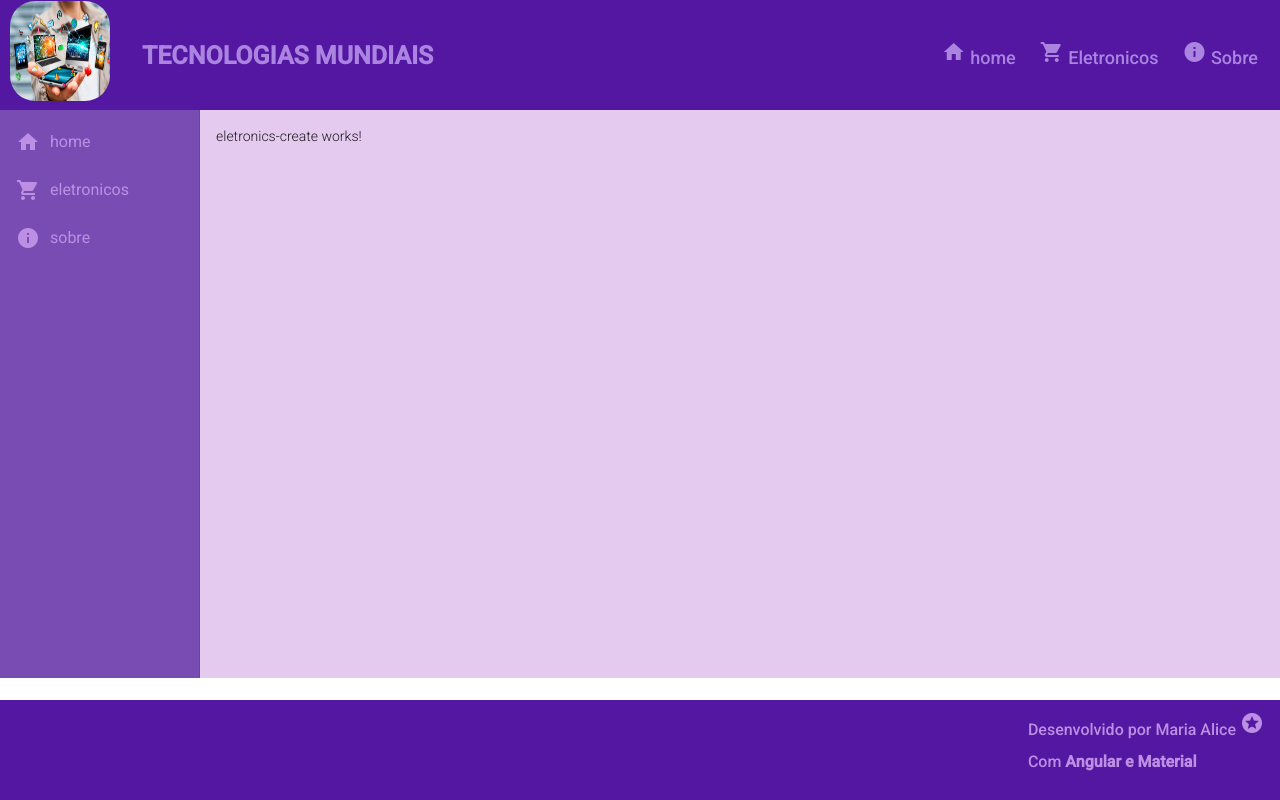
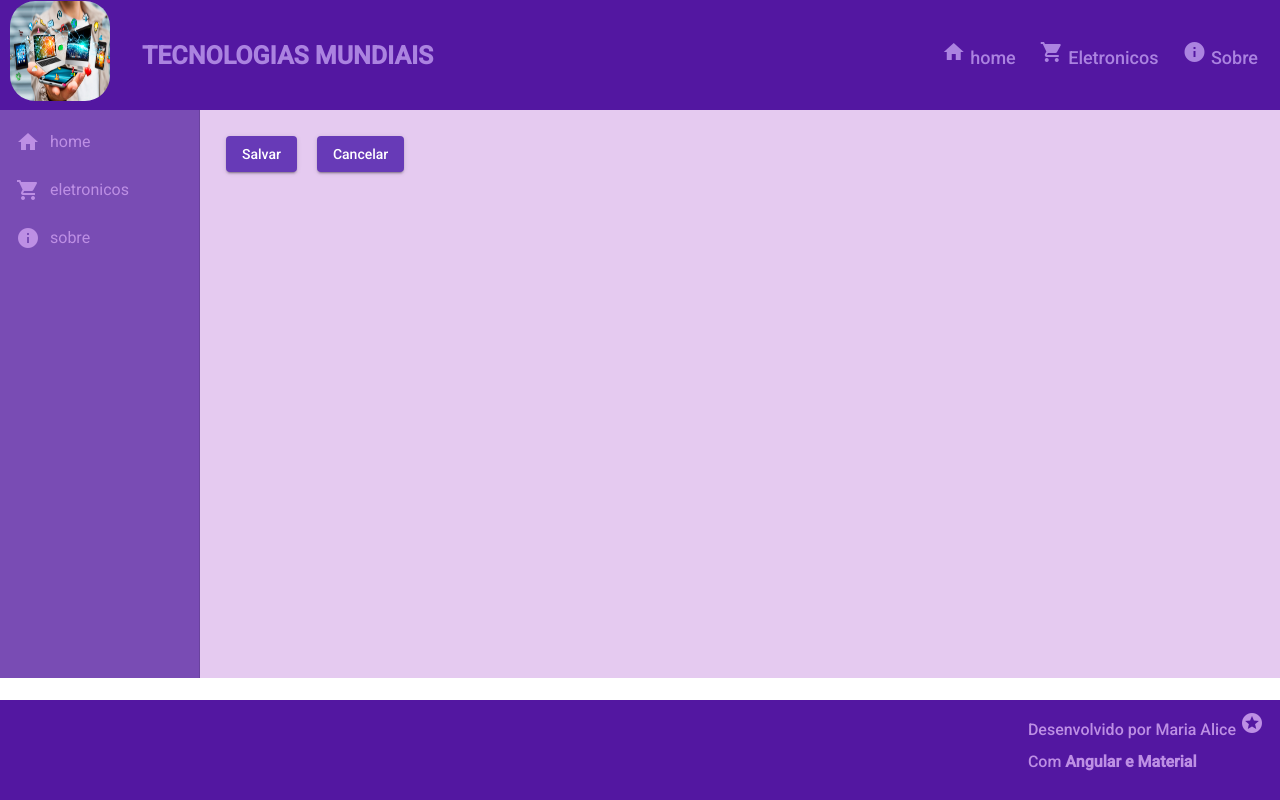
Before and after one commit to marialice-25/Angular, an Angular app in the folder frontend/: page /eletronics/create in a window 1280 px wide. Built offline with nearby package versions, Linux system fonts and the light colour scheme.

Commit message:
Add files via upload

```diff
--- a/frontend/src/app/app.module.ts
+++ b/frontend/src/app/app.module.ts
@@ -1,5 +1,6 @@
 import { NgModule } from '@angular/core';
 import { BrowserModule } from '@angular/platform-browser';
+import { HttpClientModule } from '@angular/common/http';
 
 import { AppRoutingModule } from './app-routing.module';
 import { AppComponent } from './app.component';
@@ -15,7 +16,8 @@ import { MatCardModule } from '@angular/material/card';
 import { AboutComponent } from './views/about/about.component';
 import { EletronicsComponent } from './views/eletronics/eletronics.component';
 import { EletronicsCreateComponent } from './components/eletronics/eletronics-create/eletronics-create.component';
-import {MatButtonModule} from '@angular/material/button';
+import { MatButtonModule } from '@angular/material/button';
+import { MatSnackBarModule } from '@angular/material/snack-bar';
 
 @NgModule({
   declarations: [
@@ -37,6 +39,8 @@ import {MatButtonModule} from '@angular/material/button';
     MatListModule,
     MatCardModule,
     MatButtonModule,
+    MatSnackBarModule,
+    HttpClientModule,
   ],
   providers: [],
   bootstrap: [AppComponent]
--- a/frontend/src/app/components/eletronics/eletronics-create/eletronics-create.component.css
+++ b/frontend/src/app/components/eletronics/eletronics-create/eletronics-create.component.css
@@ -1,3 +1,7 @@
 p{
     font-weight: 200;
 }
+
+button{
+    margin: 10px;
+}
--- a/frontend/src/app/components/eletronics/eletronics-create/eletronics-create.component.html
+++ b/frontend/src/app/components/eletronics/eletronics-create/eletronics-create.component.html
@@ -1 +1,7 @@
-<p>eletronics-create works!</p>
+<button mat-raised-button (click)="createEletronics()" color="primary">
+    Salvar
+</button>
+
+<button mat-raised-button (click)="cancel()" color="primary">
+    Cancelar
+</button>
--- a/frontend/src/app/components/eletronics/eletronics-create/eletronics-create.component.ts
+++ b/frontend/src/app/components/eletronics/eletronics-create/eletronics-create.component.ts
@@ -1,4 +1,8 @@
 import { Component, OnInit } from '@angular/core';
+import { Router } from '@angular/router';
+import { EletronicsService } from '../eletronics.service';
+import { Eletronic } from "../eletronics.model";
+
 
 @Component({
   selector: 'app-eletronics-create',
@@ -7,9 +11,26 @@ import { Component, OnInit } from '@angular/core';
 })
 export class EletronicsCreateComponent implements OnInit {
 
-  constructor() { }
-
-  ngOnInit(): void {
+  eletronic: Eletronic = {
+    tecnologia: "Robos",
+    descricao: "Industrias",
+    valor: "mediano",
+    tempo_existencia: 50,
   }
 
+  constructor(private eletronicsService: EletronicsService, private router: Router) { }
+
+  ngOnInit(): void {}
+
+  createEletronics(): void{
+    this.eletronicsService.create(this.eletronic).subscribe(() => {
+      this.eletronicsService.showMessage("Eletrônico cadastrado!");
+      this.router.navigate(["/eletronics"])
+    })
+
+  }
+
+  cancel(): void{
+    this.router.navigate(["/eletronics"]);
+  }
 }
--- /dev/null
+++ b/frontend/src/app/components/eletronics/eletronics.service.ts
@@ -0,0 +1,28 @@
+import { Injectable } from '@angular/core';
+import { MatSnackBar } from '@angular/material/snack-bar';
+import { HttpClient } from '@angular/common/http';
+import { Eletronic } from './eletronics.model'
+import { Observable } from 'rxjs';
+
+@Injectable({
+  providedIn: 'root'
+})
+export class EletronicsService {
+
+  baseUrl = "http://localhost:3001/tecnologias"
+
+  constructor(private snackBar: MatSnackBar, private http:HttpClient) { }
+
+  showMessage(msg: string, isError: boolean = false): void{
+      this.snackBar.open(msg, "X", {
+        duration: 3000,
+        horizontalPosition: "right",
+        verticalPosition: "top",
+        panelClass: isError ? ["msg-error"] : ["msg-success"]
+      });
+  }
+
+  create(eletronic: Eletronic): Observable<Eletronic> {
+    return this.http.post<Eletronic>(this.baseUrl, eletronic)
+  }
+}
```
Also changed, not shown: frontend/src/app/components/eletronics/eletronics.model.ts (added, +7 -0 lines).
